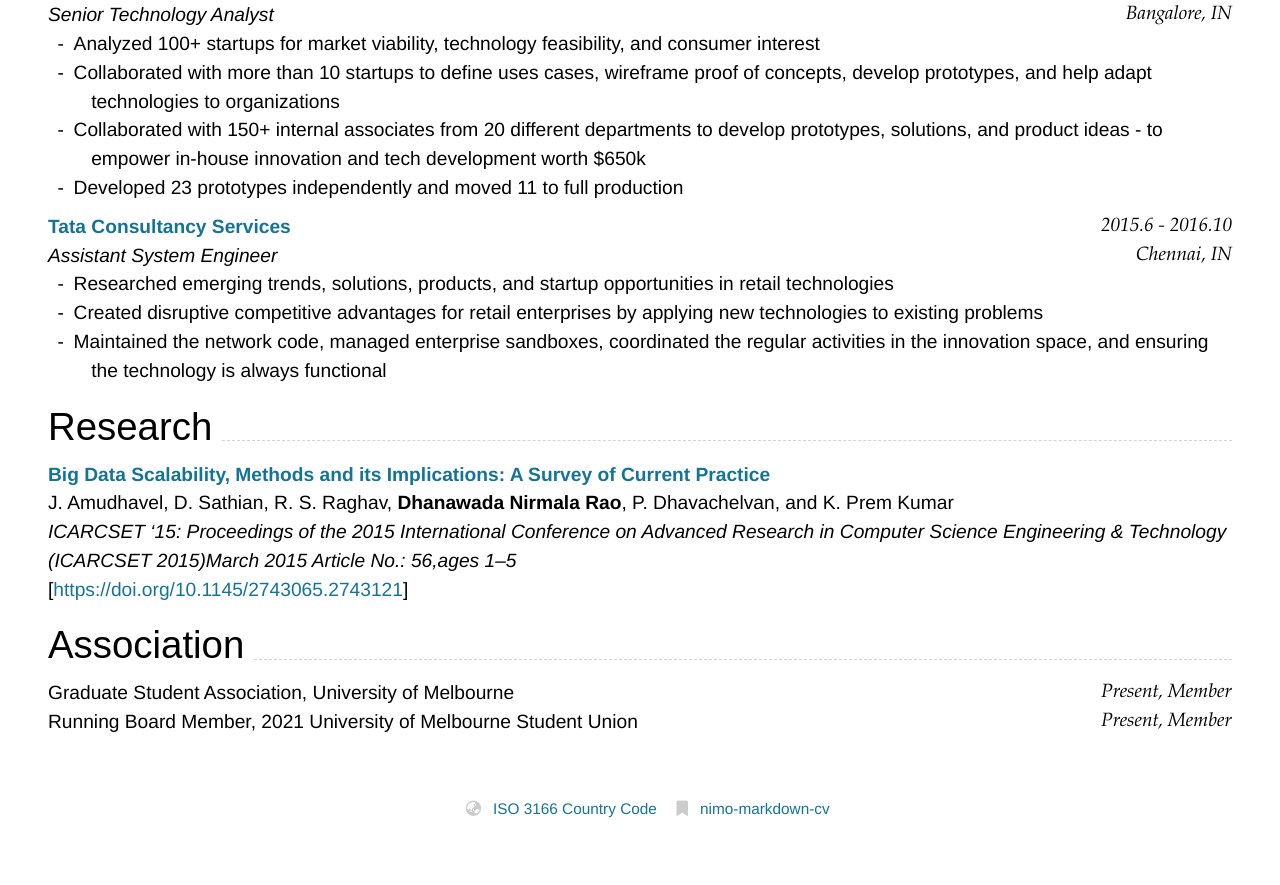
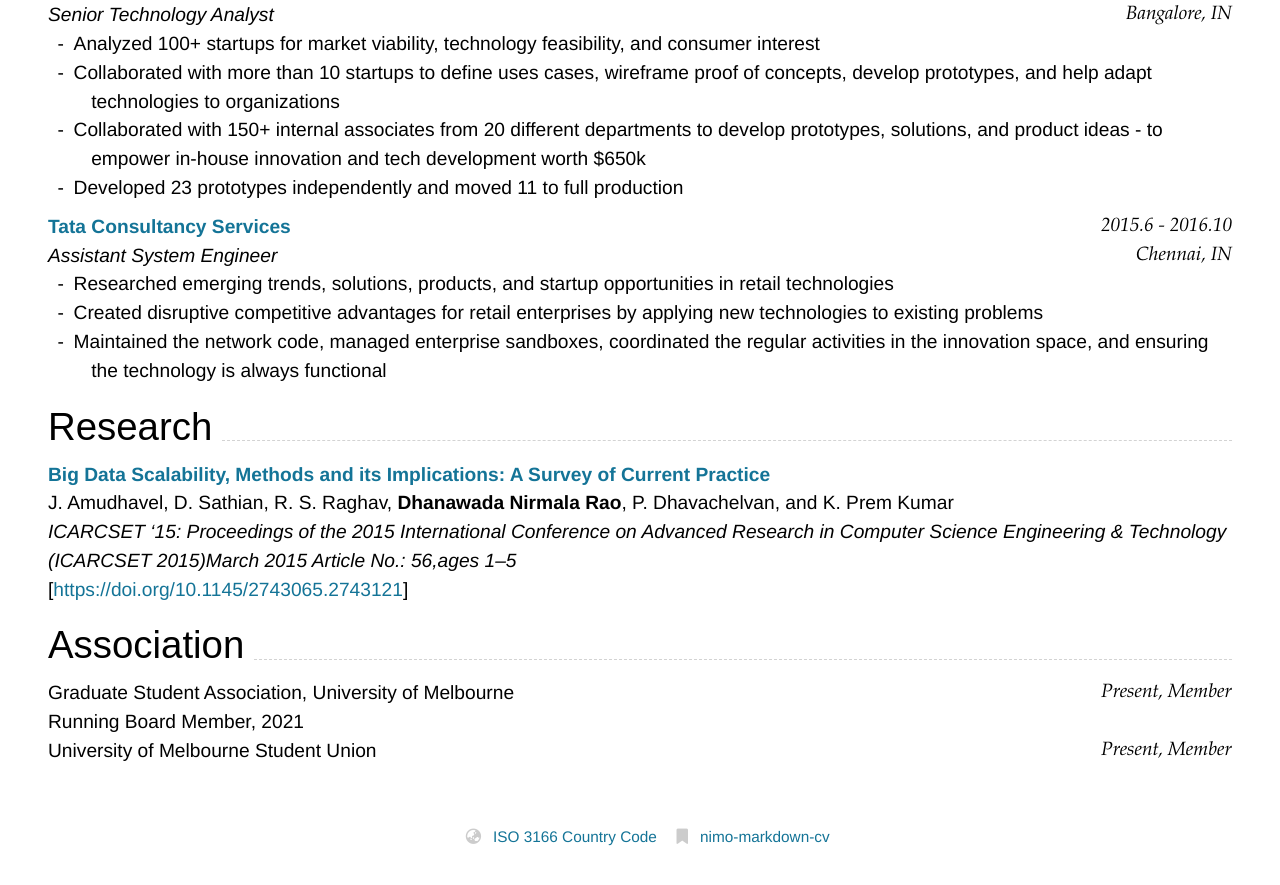
Before and after one commit to thedhanawada/me, a Jekyll site: the page built from index.md, in a window 1280 px wide and 900 px high, scrolled down 1502 px. Shown: the top 885 px of the window. Built offline with Jekyll 4.4.1, drawn with Linux system fonts in a browser that asks for light colours; nearby versions of some CDN libraries; some of the changed text lies outside the part shown.

Commit message:
Update 02

```diff
--- a/index.md
+++ b/index.md
@@ -123,7 +123,7 @@ _ICARCSET '15: Proceedings of the 2015 International Conference on Advanced Rese
 ## Association
 
 Graduate Student Association, University of Melbourne `Present, Member` <br>
-Running Board Member, 2021
+Running Board Member, 2021 <br>
 University of Melbourne Student Union `Present, Member` <br>
 <br><br>
 {% include cv-contact-footer.html %}
```
Also changed, not shown: other parts of index.md (+1 -1 lines).
